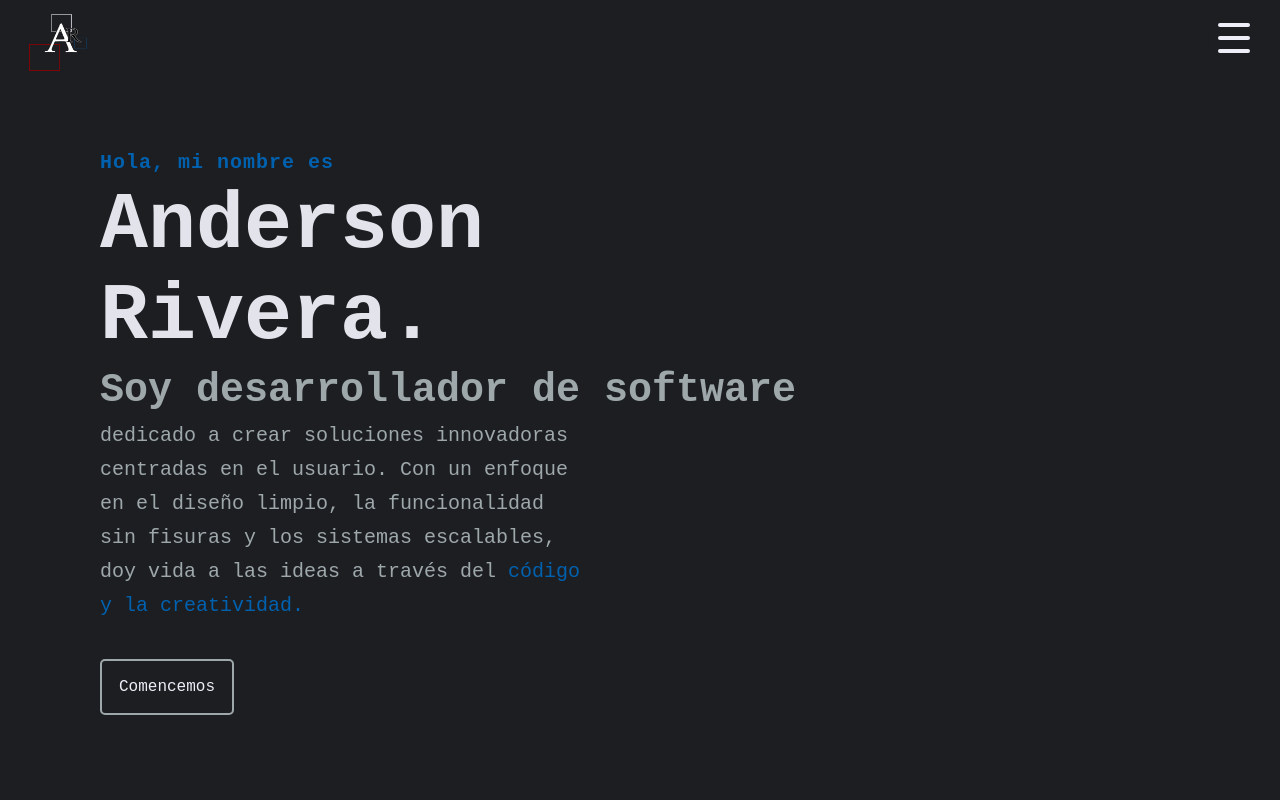
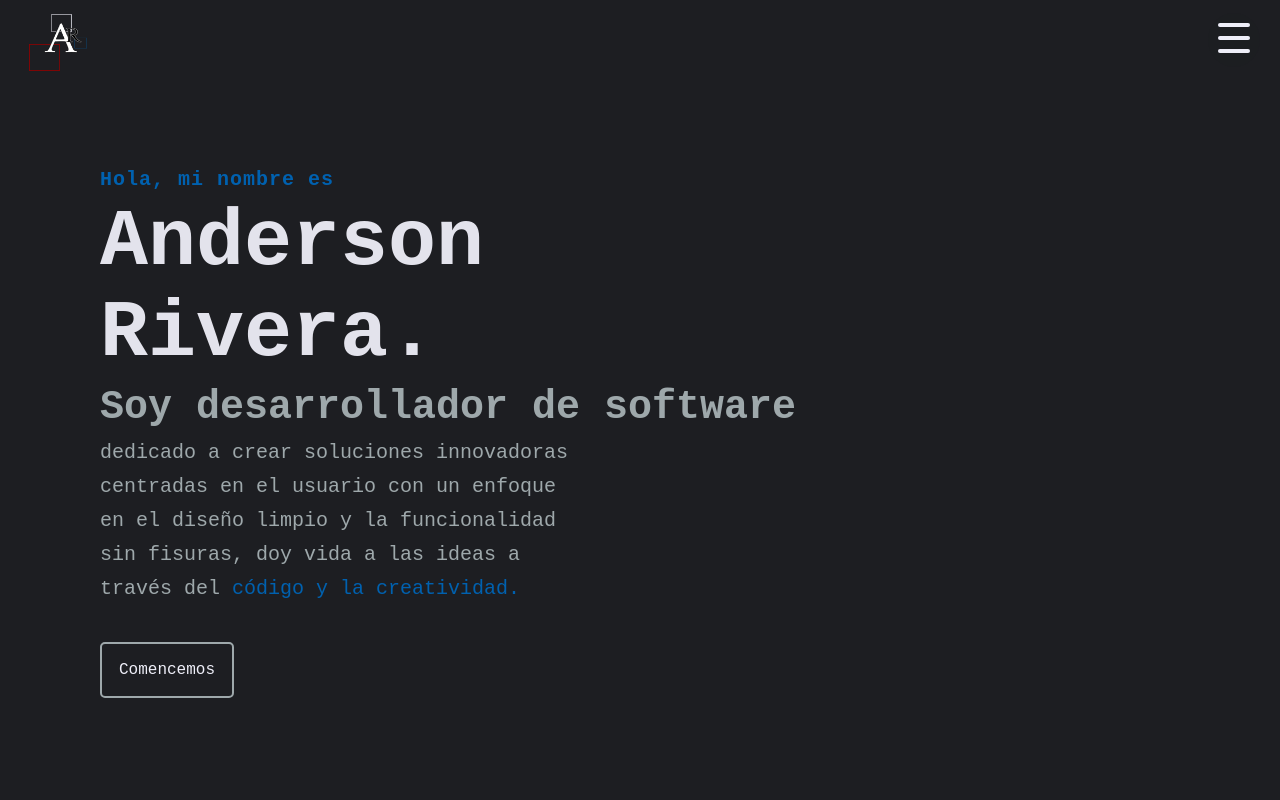
Before and after one commit to andersonP-R/portfolio, a Next.js app: page / in a window 1280 px wide. Shown: the top 800 px of the page. Built offline with nearby package versions, Linux system fonts and the light colour scheme.

Commit message:
upd hero

```diff
--- a/sections/hero.js
+++ b/sections/hero.js
@@ -40,9 +40,9 @@ export const Hero = () => {
               variants={heroVariants}
               transition={{ delay: 1, duration: 0.2, type: "tween" }}
             >
-              dedicado a crear soluciones innovadoras centradas en el usuario.
-              Con un enfoque en el diseño limpio, la funcionalidad sin fisuras y
-              los sistemas escalables, doy vida a las ideas a través del{" "}
+              dedicado a crear soluciones innovadoras centradas en el usuario
+              con un enfoque en el diseño limpio y la funcionalidad sin fisuras,
+              doy vida a las ideas a través del{" "}
               <span style={{ color: "#0061af" }}>código y la creatividad.</span>
             </motion.p>
             <motion.a
```
